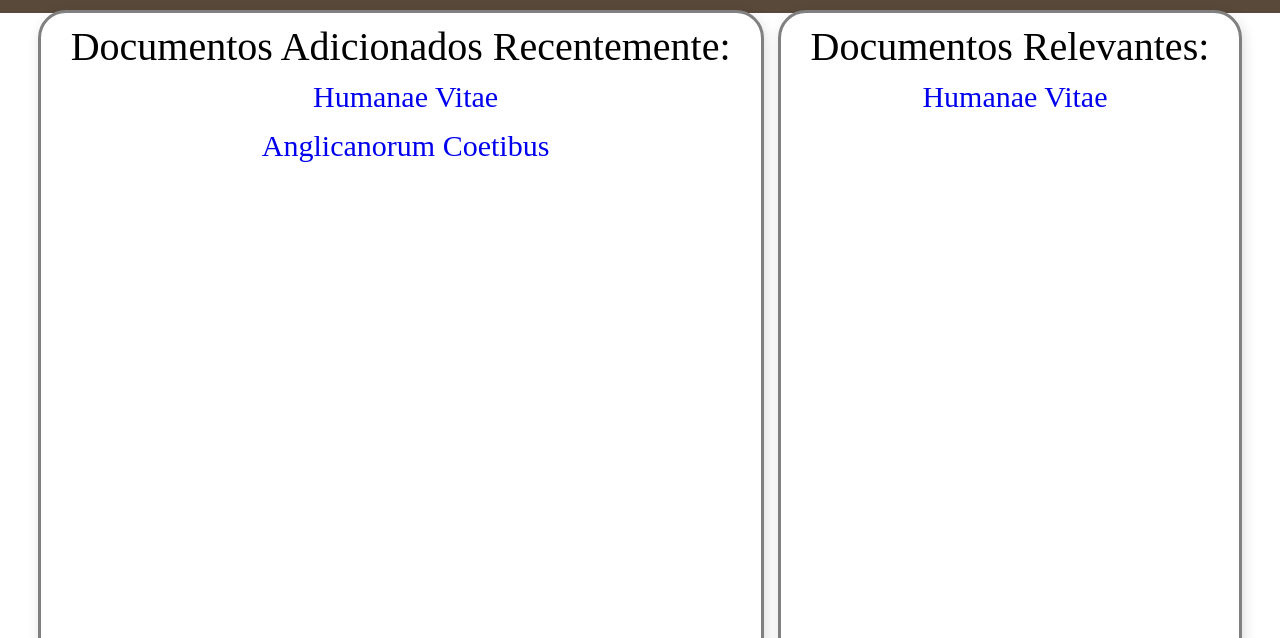
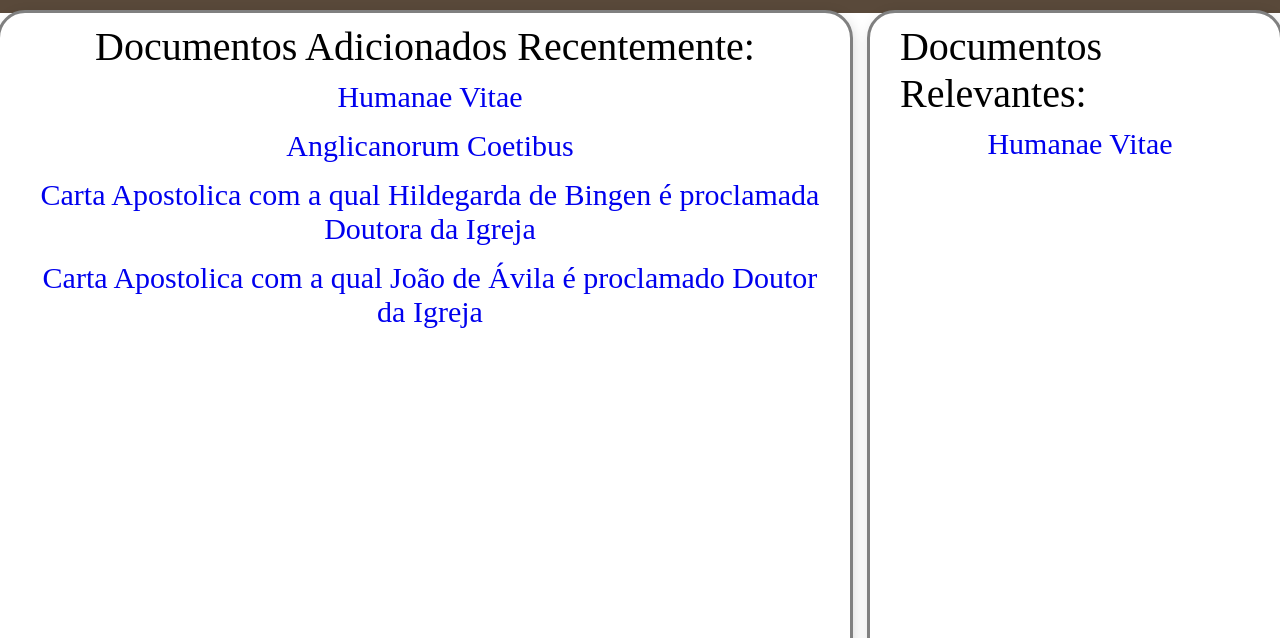
Before and after one commit to chapolim45/enciclicas-papais, a plain HTML site: page index.html in a window 1280 px wide. Shown: the part 162-800 px from the top of the page. Drawn offline with Linux system fonts and the light colour scheme.

Commit message:
Adicionados os links das duas cartas apostólicas que proclamam Hildegarda de Bigen e João de Ávila doutores da Igreja respectivamente na lista de documentos recentes

```diff
--- a/index.html
+++ b/index.html
@@ -39,6 +39,10 @@
       <div class = "documento">
         <li> <a href="humanae vitae.html">Humanae Vitae</a> </li>
         <li> <a href="anglicanorum coetibus.html">Anglicanorum Coetibus</a> </li>
+        <li> <a href="Carta Apostolica com a qual Hildegarda de Bingen e proclamada Doutora da Igreja.html">
+          Carta Apostolica com a qual Hildegarda de Bingen é proclamada Doutora da Igreja</a> </li>
+        <li> <a href="Carta Apostolica com a qual Joao de Avila e proclamado Doutor da Igreja.html">
+          Carta Apostolica com a qual João de Ávila é proclamado Doutor da Igreja</a> </li>
       </div>
 
     </div>
@@ -47,54 +51,12 @@
       Documentos Relevantes:
       <div class = "documento">
         <li> <a href="humanae vitae.html">Humanae Vitae</a> </li>
+
       </div>
 
     </div>
 
   </div>
 
-
-  <!-- <div class="barraPapa">
-    <div class="imagempapa"> <img src="images/papaFrancisco.jpg" width="250" height="250" alt="Papa Francisco"> </div>
-    <div class="nomepapa"> <h2>Francisco</h2>
-      <div class="listas">
-        <ul>
-          <li> >Encíclicas </li>
-          <li> >Bulas </li>
-          <li> >Cartas Apostólicas </li>
-          <li> >Motu Proprio </li>
-      </ul>
-      </div>
-    </div>
-  </div>
-
-  <div class="barraPapa">
-    <div class="imagempapa"> <img src="images/papaBentoXVI.jpg" width="250" height="250" alt="Papa Bento XVI"> </div>
-    <div class=" nomepapa"> <h2>Bento XVI</h2>
-      <div class="listas">
-        <ul>
-          <li> >Encíclicas </li>
-          <li> >Bulas </li>
-          <li> >Cartas Apostólicas </li>
-          <li> >Motu Proprio </li>
-      </ul>
-      </div>
-    </div>
-  </div>
-
-  <div class="barraPapa">
-    <div class="imagempapa"> <img src="images/PapaLeaoXIII.png" width="250" height="250" alt="Papa Leão XIII"> </div>
-    <div class="nomepapa"> <h2>Leão XIII</h2>
-      <div class="listas">
-        <ul>
-          <li> >Encíclicas </li>
-          <li> >Bulas </li>
-          <li> >Cartas Apostólicas </li>
-          <li> >Motu Proprio </li>
-      </ul>
-      </div>
-    </div>
-  </div> -->
-
 </body>
 </html>
```
